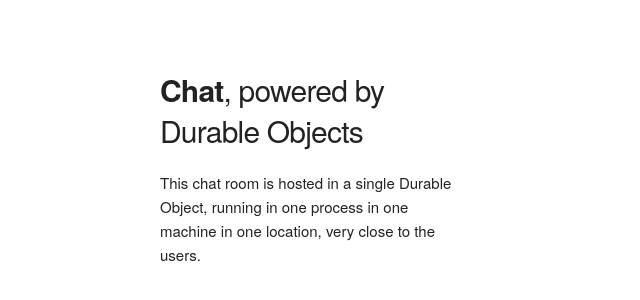
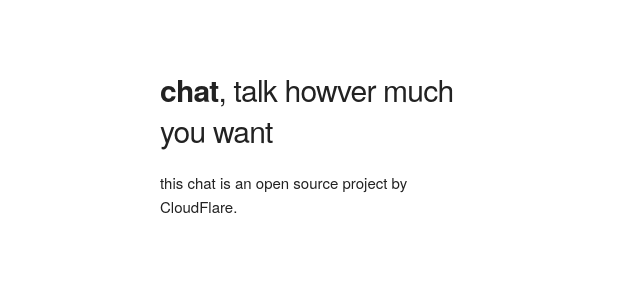
Before and after one commit to lillySund/ozeans-chat, a React app: page public/index.html in a window 1280 px wide. Shown: the part 170-470 px from the top of the page, without its empty margins (0-640 px from the left). Built offline with nearby package versions, Linux system fonts and the light colour scheme.

Commit message:
Update index.html

```diff
--- a/public/index.html
+++ b/public/index.html
@@ -4,7 +4,7 @@
     <!-- Basic Page Needs
   –––––––––––––––––––––––––––––––––––––––––––––––––– -->
     <meta charset="utf-8" />
-    <title>Chat!</title>
+    <title>ozeans chat</title>
     <meta name="description" content="" />
     <meta name="author" content="" />
 
@@ -32,10 +32,9 @@
     <div class="container" style="width: 95%; height: 100%">
       <div class="row" style="height: 100%">
         <div class="one-third column" style="margin-top: 25%">
-          <h4><b>Chat</b>, powered by Durable Objects</h4>
+          <h4><b>chat</b>, talk howver much you want </h4>
           <p>
-            This chat room is hosted in a single Durable Object, running in one
-            process in one machine in one location, very close to the users.
+            this chat is an open source project by CloudFlare.
           </p>
         </div>
         <div class="two-thirds column" id="root"></div>
```
